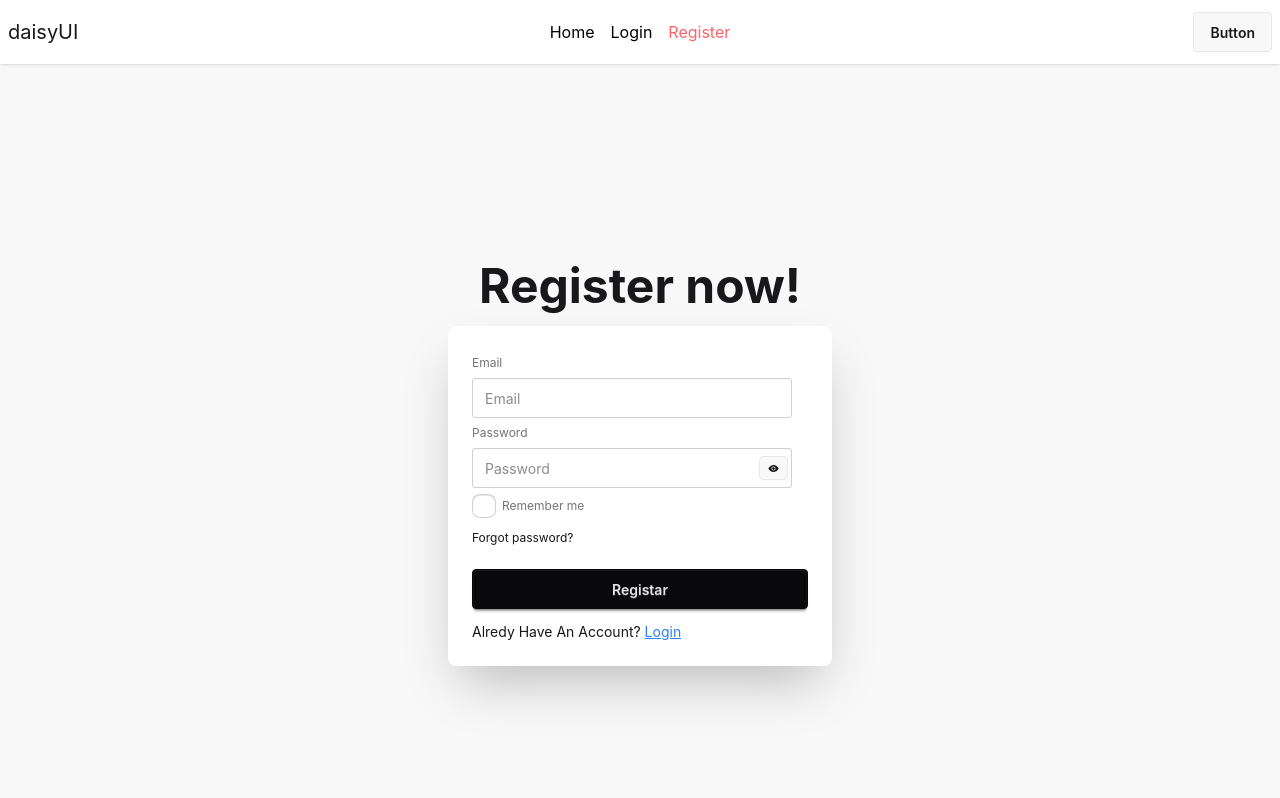
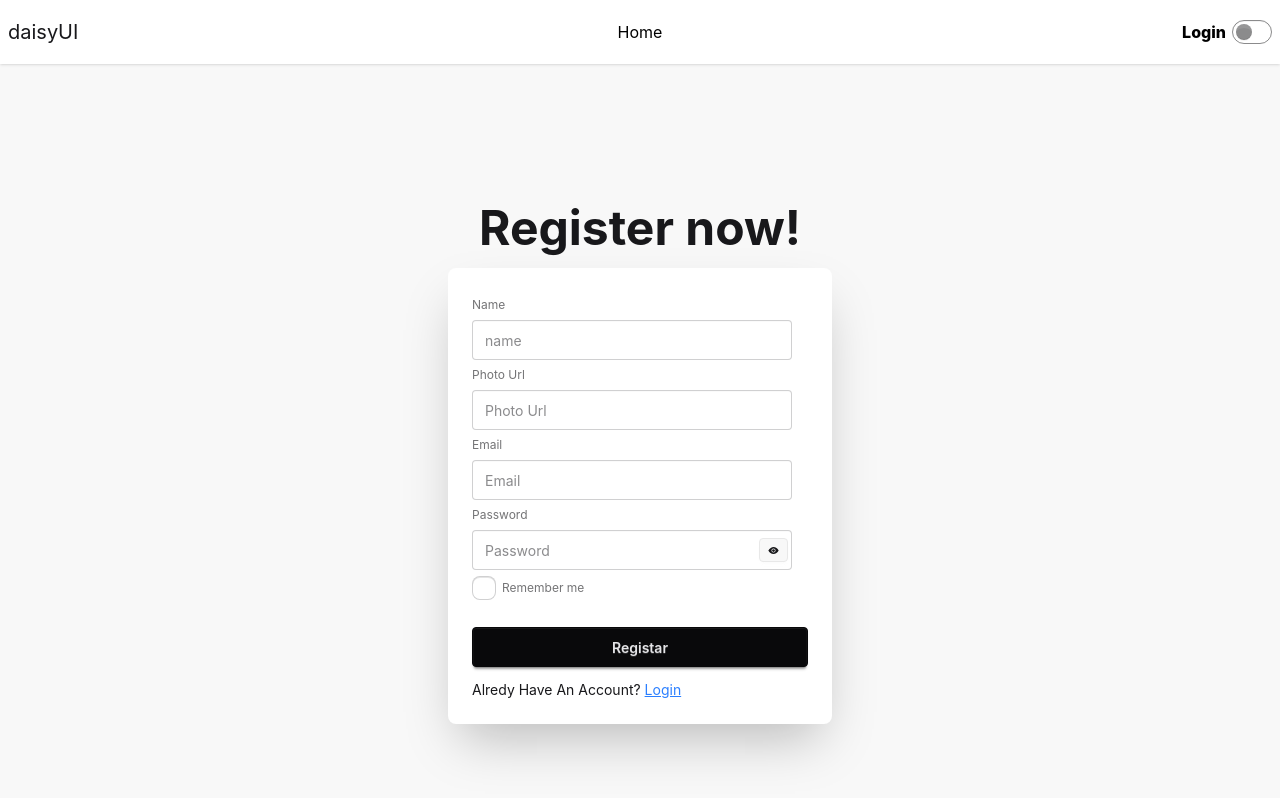
Before and after one commit to mdhafizulislam2004/About_Firebase_02, a React (Vite) app in the folder Email_Passowrd_project/: page /register in a window 1280 px wide. Shown: the top 798 px of the page. Built offline with nearby package versions, Linux system fonts and the light colour scheme.

Commit message:
navbar toggle section

```diff
--- a/Email_Passowrd_project/src/Components/Login.jsx
+++ b/Email_Passowrd_project/src/Components/Login.jsx
@@ -28,9 +28,7 @@ const Login = () => {
                 console.log(error.message);
                 toast.error(error.message)
             })
-
     }
-
     const forgetPassword = () => {
         console.log("Forget Password");
         const email = emailRef.current.value("")
--- a/Email_Passowrd_project/src/Components/Navbar.jsx
+++ b/Email_Passowrd_project/src/Components/Navbar.jsx
@@ -1,11 +1,24 @@
-import { NavLink } from "react-router";
+import { useState } from "react";
+import { NavLink, useNavigate } from "react-router";
 
 const Navbar = () => {
+    const [toggle, setToggle] = useState(false)
+    const navigate = useNavigate()
     const links = <>
         <li className="md:m-2"><NavLink className={({ isActive }) => isActive ? "text-red-400" : "text-black"} to="/">Home</NavLink></li>
-        <li className="md:m-2"><NavLink className={({ isActive }) => isActive ? "text-red-400" : "text-black"} to="/login">Login</NavLink></li>
-        <li className="md:m-2"><NavLink className={({ isActive }) => isActive ? "text-red-400" : "text-black"} to="/register">Register</NavLink></li>
+        {/* <li className="md:m-2"><NavLink className={({ isActive }) => isActive ? "text-red-400" : "text-black"} to="/">About</NavLink></li> */}
+        {/* <li className="md:m-2"><NavLink className={({ isActive }) => isActive ? "text-red-400" : "text-black"} to="/other">Register</NavLink></li> */}
     </>
+
+    const toggleHendaler = () => {
+        setToggle(!toggle)
+        if (!toggle) {
+            navigate("/register");
+        } else {
+            navigate("/login");
+        }
+    }
+
     return (
         <div className="navbar shadow-sm">
             <div className="navbar-start">
@@ -27,7 +40,10 @@ const Navbar = () => {
                 </ul>
             </div>
             <div className="navbar-end">
-                <a className="btn">Button</a>
+                <label className="label text-black font-extrabold">
+                    {toggle ? "Register" : <NavLink  to="/login">Login</NavLink>}
+                    <input onClick={toggleHendaler} type="checkbox" className="toggle" />
+                </label>
             </div>
         </div>
     );
--- a/Email_Passowrd_project/src/Components/Register.jsx
+++ b/Email_Passowrd_project/src/Components/Register.jsx
@@ -18,7 +18,9 @@ const Register = () => {
         const email = e.target.email.value
         const password = e.target.password.value
         const checkbox = e.target.checkbox.checked
-        console.log("Clicket", email, password, checkbox);
+        const name=e.target.name.value
+        const photo=e.target.photo.value
+        console.log("Clicket", email, password, checkbox,name,photo);
         // setError('')
         // setSuccess(false)
 
@@ -28,7 +30,7 @@ const Register = () => {
         }
 
 
-        createUserWithEmailAndPassword(auth, email, password)
+        createUserWithEmailAndPassword(auth, email, password,name)
             .then(result => {
                 console.log(result.user);
                 // setSuccess(true)
@@ -61,6 +63,13 @@ const Register = () => {
                     <div className="card-body">
                         <form onSubmit={submitHendaler}>
                             <fieldset className="fieldset">
+                                {/* User Name  */}
+                                <label className="label">Name</label>
+                                <input type="email" className="input" placeholder="name" name="name" />
+                                {/* Photo Url  */}
+                                <label className="label">Photo Url</label>
+                                <input type="email" className="input" placeholder="Photo Url" name="Photo" />
+                                {/* User Email */}
                                 <label className="label">Email</label>
                                 <input type="email" className="input" placeholder="Email" name="email" />
                                 <label className="label">Password</label>
@@ -74,7 +83,6 @@ const Register = () => {
                                         Remember me
                                     </label>
                                 </div>
-                                <div><a className="link link-hover">Forgot password?</a></div>
                                 <button className="btn btn-neutral mt-4">Registar</button>
                             </fieldset>
                         </form>
```
